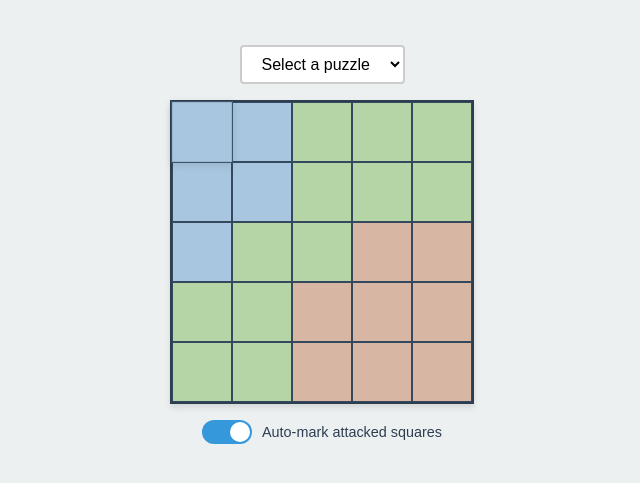
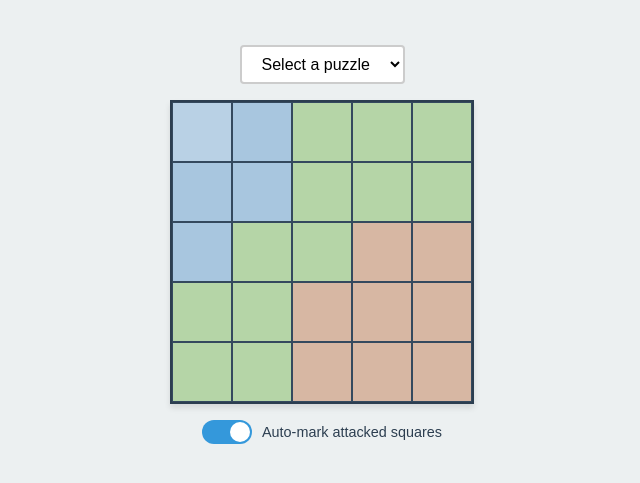
Before and after one commit to w3bdesign/queens-javascript, a website built with Vite: page queens-game/index.html in a window 1280 px wide. In both pictures the pointer is over the element 520 px from the left and 355 px from the top of the page. Shown: the part 223-706 px from the top of the page, without its empty margins (318-958 px from the left). Built offline with nearby package versions, Linux system fonts and the light colour scheme.

Commit message:
💄 ui: enhance cell hover effects with region-specific colors

```diff
--- a/queens-game/src/style.css
+++ b/queens-game/src/style.css
@@ -101,11 +101,21 @@ h1 {
 }
 
 .cell:hover {
-  background-color: rgba(52, 152, 219, 0.15);
-  transform: scale(1.03);
+  background-color: rgba(52, 152, 219, 0.25);
   z-index: 1;
-  box-shadow: 0 2px 8px rgba(0, 0, 0, 0.1);
-  transition: all 0.2s ease;
+  transition: background-color 0.2s ease;
+}
+
+.cell.region-1:hover {
+  background-color: rgba(168, 198, 223, 0.8);
+}
+
+.cell.region-2:hover {
+  background-color: rgba(181, 213, 167, 0.8);
+}
+
+.cell.region-3:hover {
+  background-color: rgba(215, 183, 163, 0.8);
 }
 
 .cell.region-1 {
```
